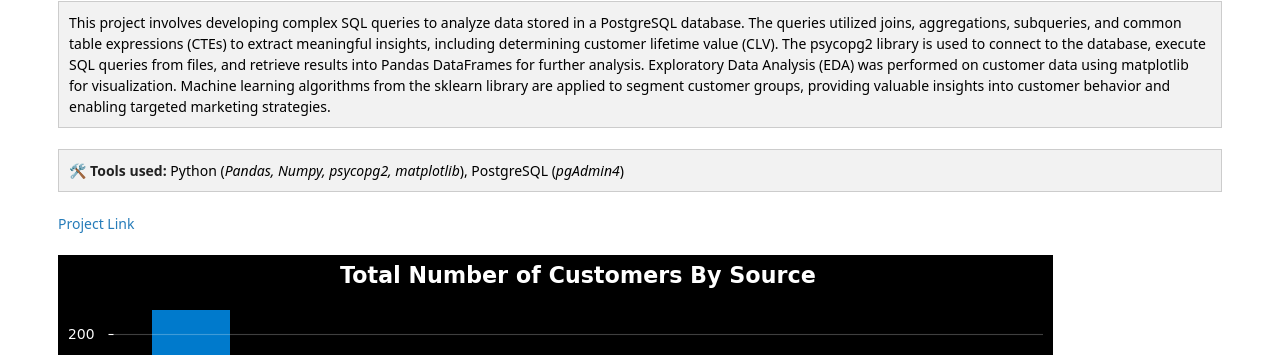
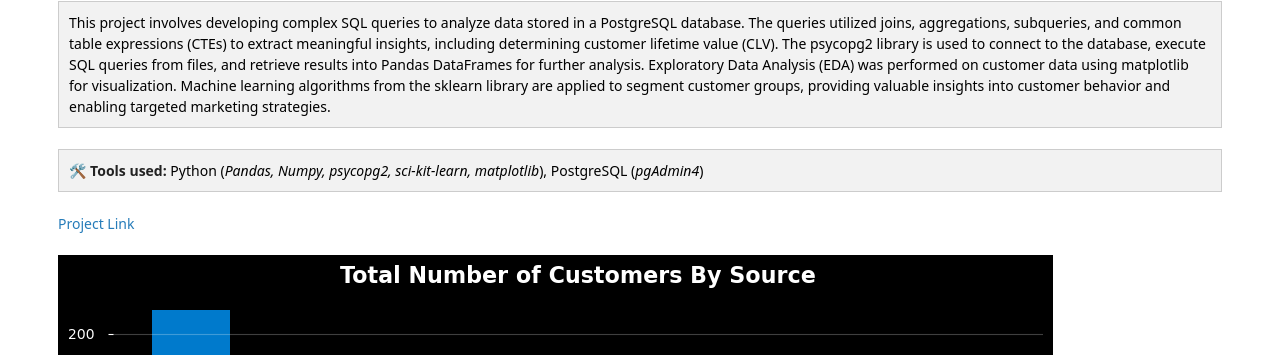
Before and after one commit to nbcarroll/nbcarroll.github.io, a Jekyll site: the page DVDRental/index.html, which Jekyll copies as it is, in a window 1280 px wide and 900 px high. Shown: the part 151-506 px from the top of the window. Built offline with Jekyll 4.4.1, drawn with Linux system fonts in a browser that asks for light colours.

Commit message:
Update index.html

```diff
--- a/DVDRental/index.html
+++ b/DVDRental/index.html
@@ -636,7 +636,7 @@
    <br>
 
    <div class="tools-box">
-    <strong>🛠️ Tools used:</strong> Python (<i>Pandas, Numpy, psycopg2, matplotlib</i>), PostgreSQL (<i>pgAdmin4</i>)</div>
+    <strong>🛠️ Tools used:</strong> Python (<i>Pandas, Numpy, psycopg2, sci-kit-learn, matplotlib</i>), PostgreSQL (<i>pgAdmin4</i>)</div>
 
   <br>
   <a href="https://github.com/nbcarroll/Projects/tree/main/DVD%20Rental">Project Link</a>
@@ -645,8 +645,9 @@
 <br>
 
 <img src="https://github.com/nbcarroll/nbcarroll.github.io/blob/543a686888d29d53c7436ee6cc19bb350cd4d0a6/DVDRental/histogram_CLV.png?raw=true">
+<br>
 
-<br>
+<img src="?raw=true">
 </body>
 
 </html>
```
